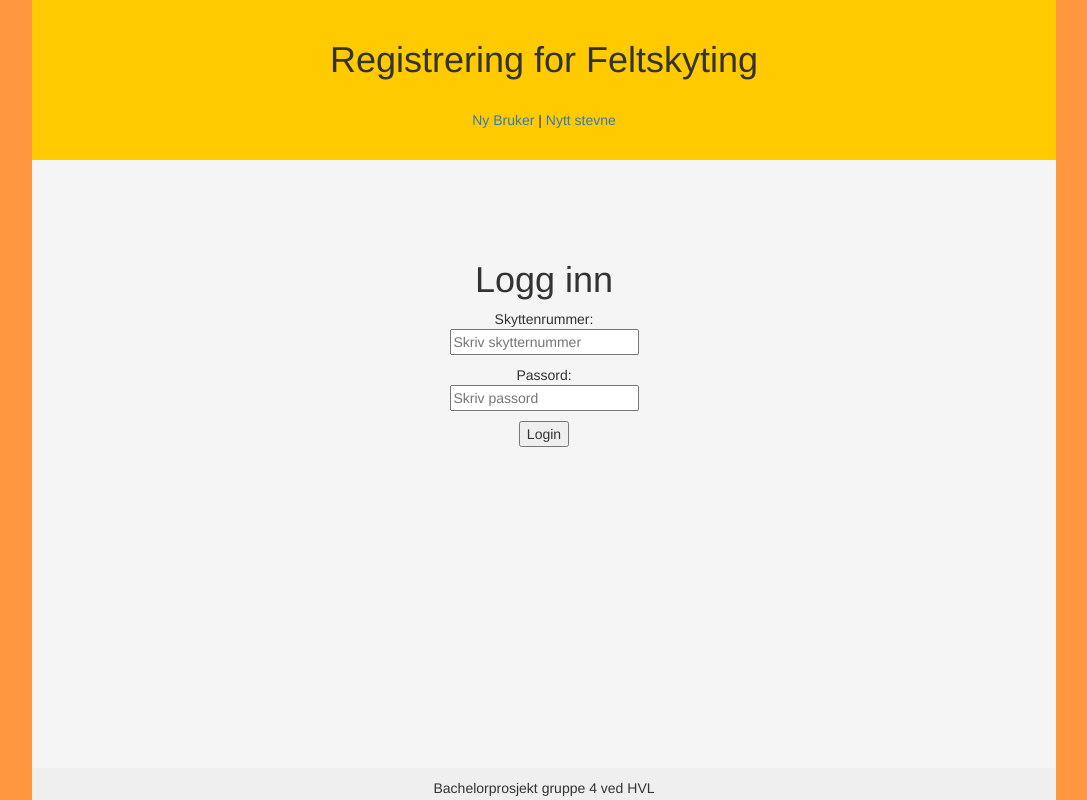
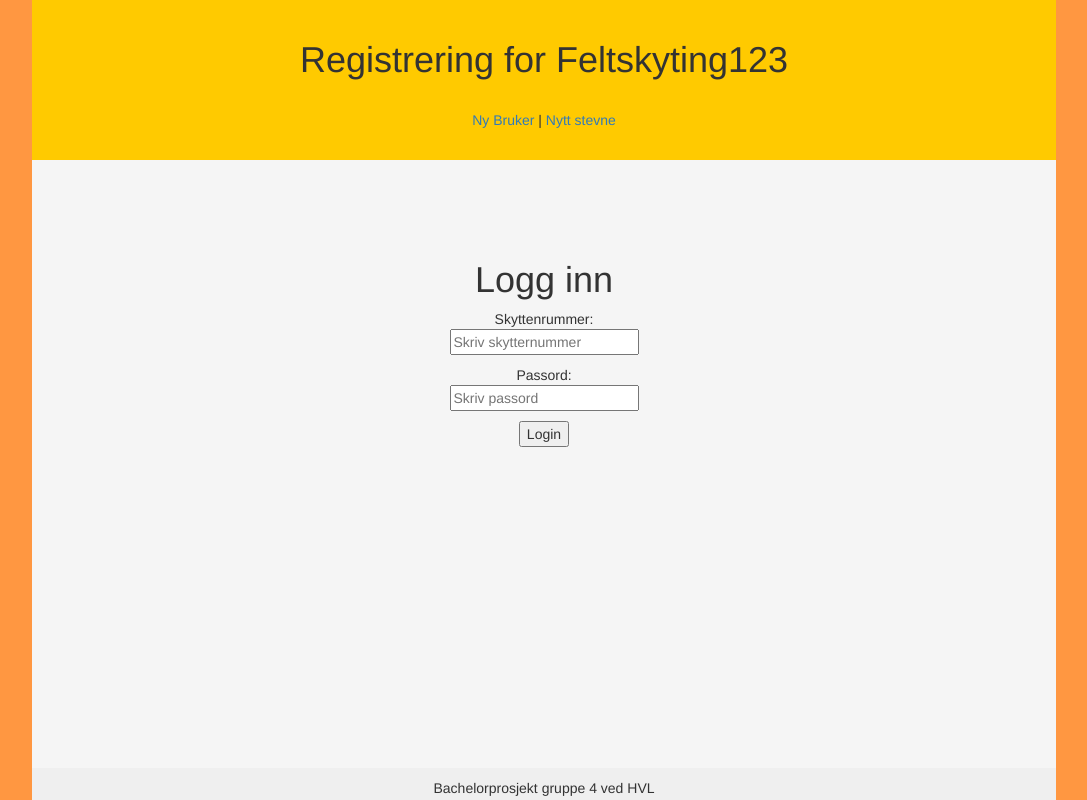
Before and after one commit to Michelsen93/ShootApp_web, a plain HTML site: page index.html in a window 1280 px wide. Shown: the whole page, without its empty margins (96-1183 px from the left). Drawn offline with nearby package versions, Linux system fonts and the light colour scheme.

Commit message:
log in commit

```diff
--- a/index.html
+++ b/index.html
@@ -18,7 +18,7 @@
 
         <div class="headline">
             <br>
-            <h1>Registrering for Feltskyting</h1>
+            <h1>Registrering for Feltskyting123</h1>
             <br>
             <p> <a href="NyBruker.html">Ny Bruker</a> | <a href="NyBruker.html">Nytt stevne</a></p>
             <br>
```
